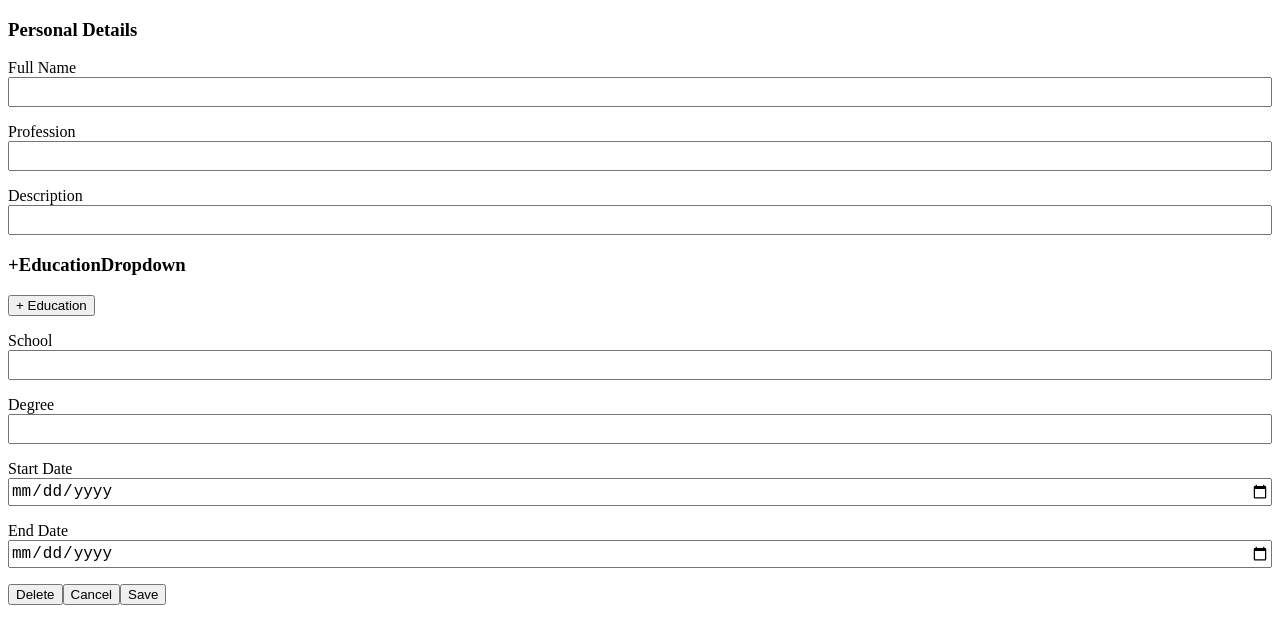
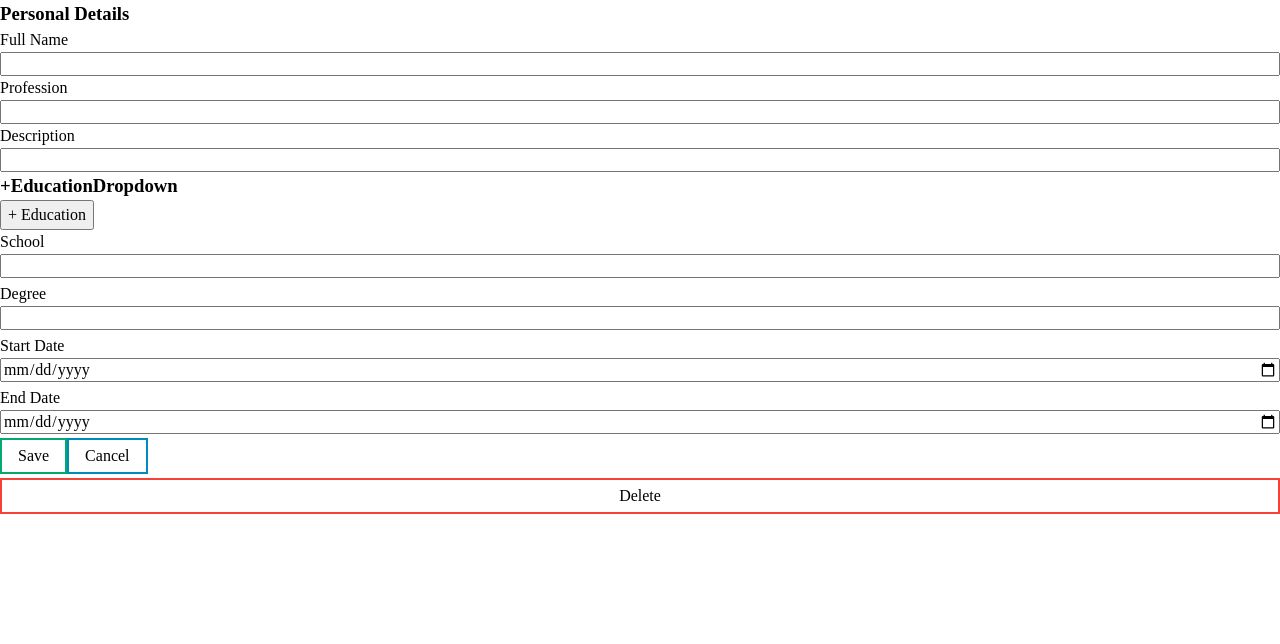
Before and after one commit to ZTanvir/cv-application, a React (Vite) app: page / in a window 1280 px wide. Shown: the top 644 px of the page. Built offline with nearby package versions, Linux system fonts and the light colour scheme.

Commit message:
Add color and bg to add institude btn

```diff
--- a/index.html
+++ b/index.html
@@ -3,6 +3,7 @@
   <head>
     <meta charset="UTF-8" />
     <meta name="viewport" content="width=device-width, initial-scale=1.0" />
+
     <title>Cv Application</title>
   </head>
   <body>
--- a/src/App.css
+++ b/src/App.css
@@ -0,0 +1,46 @@
+/*
+  1. Use a more-intuitive box-sizing model.
+*/
+*, *::before, *::after {
+    box-sizing: border-box;
+  }
+  /*
+    2. Remove default margin
+  */
+  * {
+    margin: 0;
+  }
+  /*
+    Typographic tweaks!
+    3. Add accessible line-height
+    4. Improve text rendering
+  */
+  body {
+    line-height: 1.5;
+    -webkit-font-smoothing: antialiased;
+  }
+  /*
+    5. Improve media defaults
+  */
+  img, picture, video, canvas, svg {
+    display: block;
+    max-width: 100%;
+  }
+  /*
+    6. Remove built-in form typography styles
+  */
+  input, button, textarea, select {
+    font: inherit;
+  }
+  /*
+    7. Avoid text overflows
+  */
+  p, h1, h2, h3, h4, h5, h6 {
+    overflow-wrap: break-word;
+  }
+  /*
+    8. Create a root stacking context
+  */
+  #root, #__next {
+    isolation: isolate;
+  }
--- a/src/Components/EducationalInfromation/InstituteInfo.jsx
+++ b/src/Components/EducationalInfromation/InstituteInfo.jsx
@@ -1,18 +1,23 @@
 import InputField from "../InputField";
+import institudeStyle from "../Styles/EduInfoStyle/institudeInfo.module.css";
 
 const InstituteInfo = () => {
   return (
-    <section className="institute-information">
+    <section className={institudeStyle.institudeInfo}>
       <form>
         <InputField lableName="School" inputType="text" />
         <InputField lableName="Degree" inputType="text" />
         <InputField lableName="Start Date" inputType="date" />
         <InputField lableName="End Date" inputType="date" />
-        <button>
+        <div className={institudeStyle.saveCancelBtn}>
+          <button className={institudeStyle.saveBtn} type="submit">
+            Save
+          </button>
+          <button className={institudeStyle.cancelBtn}>Cancel</button>
+        </div>
+        <button className={institudeStyle.deleteBtn}>
           <span></span>Delete
         </button>
-        <button>Cancel</button>
-        <button type="submit">Save</button>
       </form>
     </section>
   );
--- /dev/null
+++ b/src/Components/Styles/EduInfoStyle/institudeInfo.module.css
@@ -0,0 +1,38 @@
+.institudeInfo{
+}
+.institudeInfo > form {
+    display: flex;
+    flex-direction: column;
+    gap:0.25rem;
+}
+.institudeInfo button {
+    padding:0.25rem 1rem ;
+    color: black;
+    background-color: #ffffff;
+    transition-duration: 0.4s;
+    cursor: pointer;
+    border: none;
+}
+.institudeInfo .saveBtn{
+    border: 2px solid #04AA6D;
+}
+.institudeInfo .saveBtn:hover{
+    background-color: #04AA6D;
+    color: white;
+}
+
+.institudeInfo .cancelBtn{
+    border: 2px solid #008CBA;
+}
+.institudeInfo .cancelBtn:hover{
+    background-color: #008CBA;
+    color: white;
+}
+
+.institudeInfo .deleteBtn{
+    border: 2px solid #f44336;
+}
+.institudeInfo .deleteBtn:hover{
+    background-color: #f44336;
+    color: white;
+}
```
